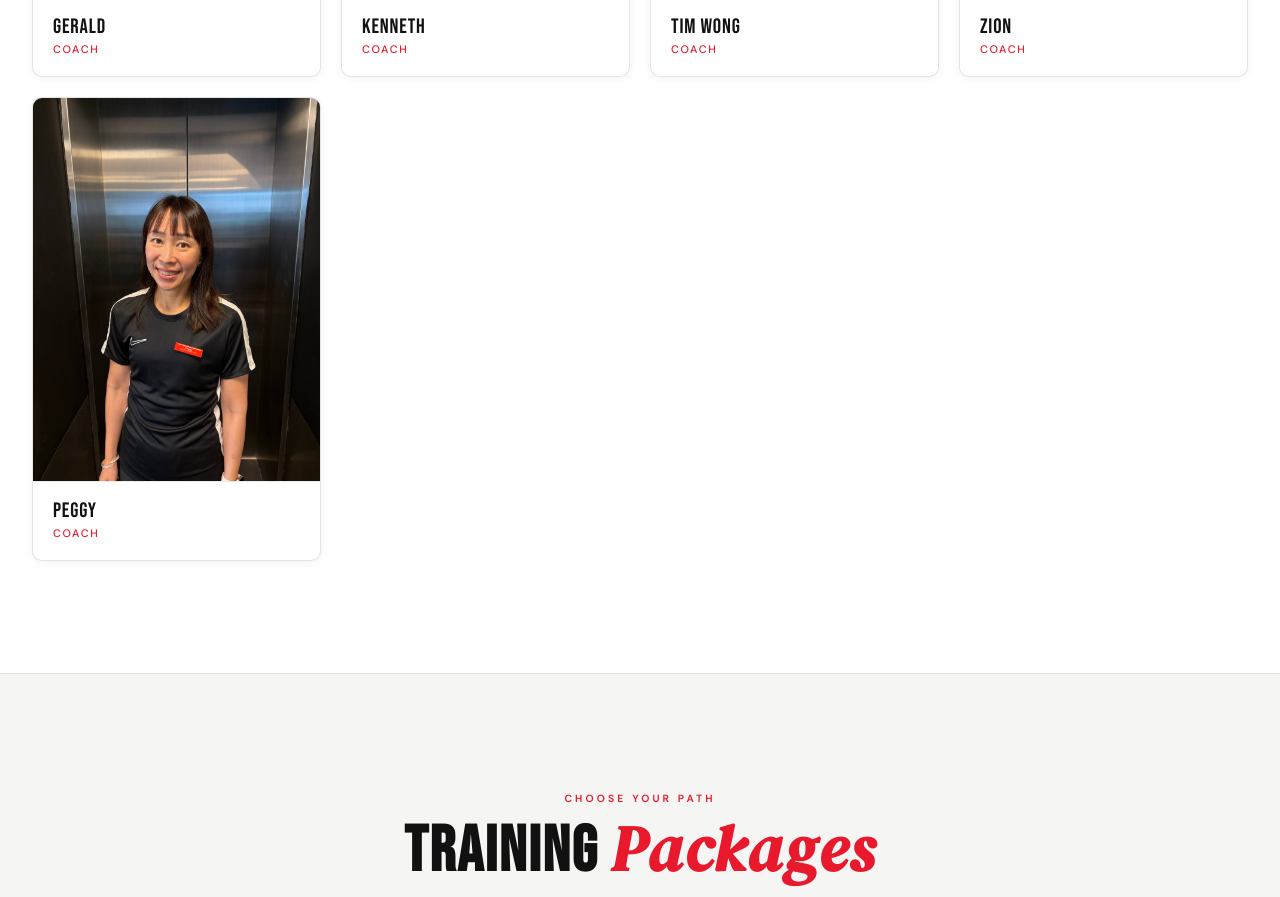
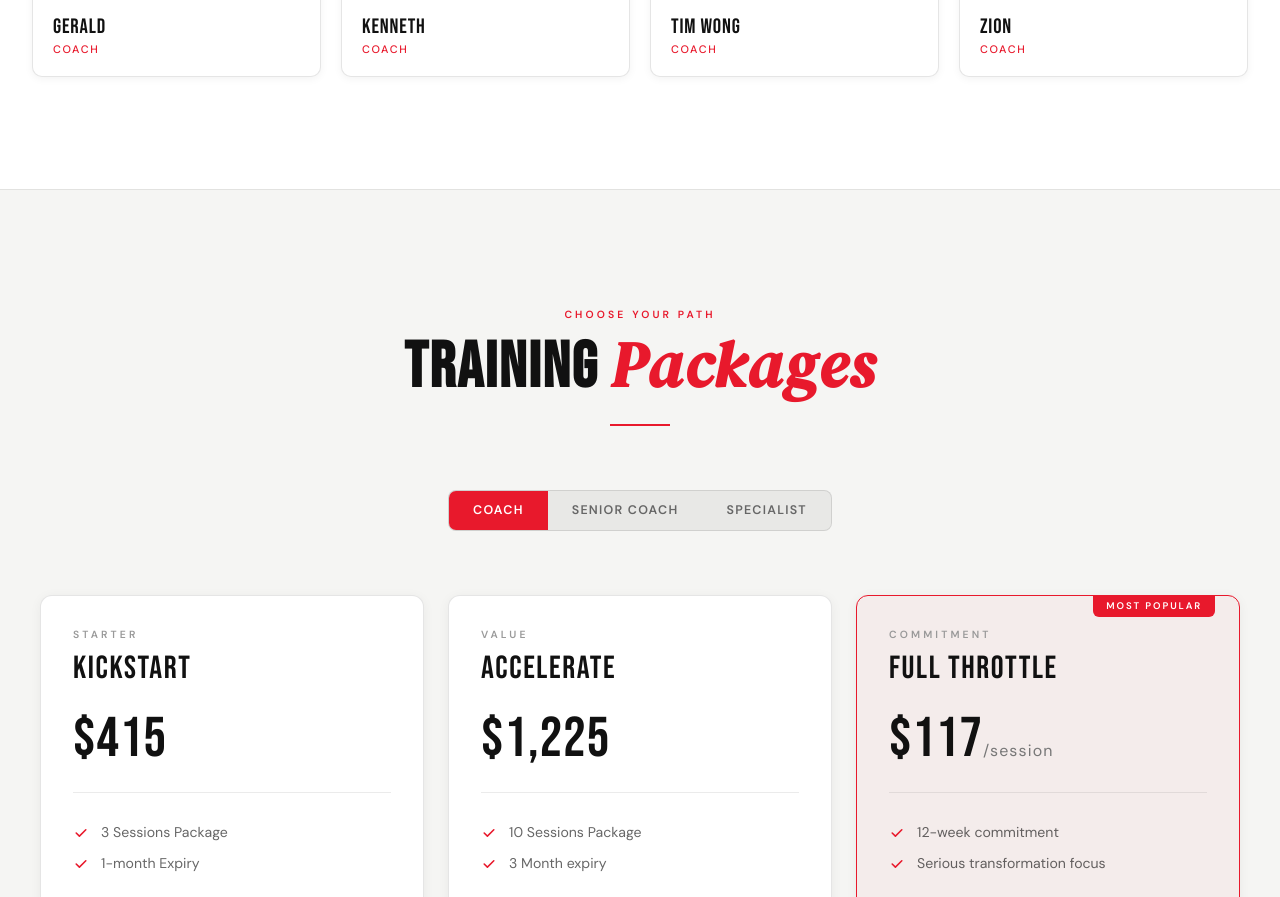
Before and after one commit to virginactivetrainer/Raffles-Place, a plain HTML site: page index.html in a window 1280 px wide. Shown: the part 4057-4954 px from the top of the page. Drawn offline with nearby package versions, Linux system fonts and the light colour scheme.

Commit message:
Update index.html

```diff
--- a/index.html
+++ b/index.html
@@ -1070,15 +1070,6 @@
         <div class="coach-role" style="color:var(--red)">Coach</div>
       </div>
     </a>
-
-      <a href="Trainer/peggy.html" class="coach-card">
-      <img src="Photo/peggy.jpg" alt="Peggy" class="coach-card-img"
-        onerror="this.src='https://placehold.co/300x400/f0f0f0/999?text=Peggy'">
-      <div class="coach-card-body">
-        <div class="coach-name">Peggy</div>
-        <div class="coach-role" style="color:var(--red)">Coach</div>
-      </div>
-    </a>
   </div>
 </section>
 
```
